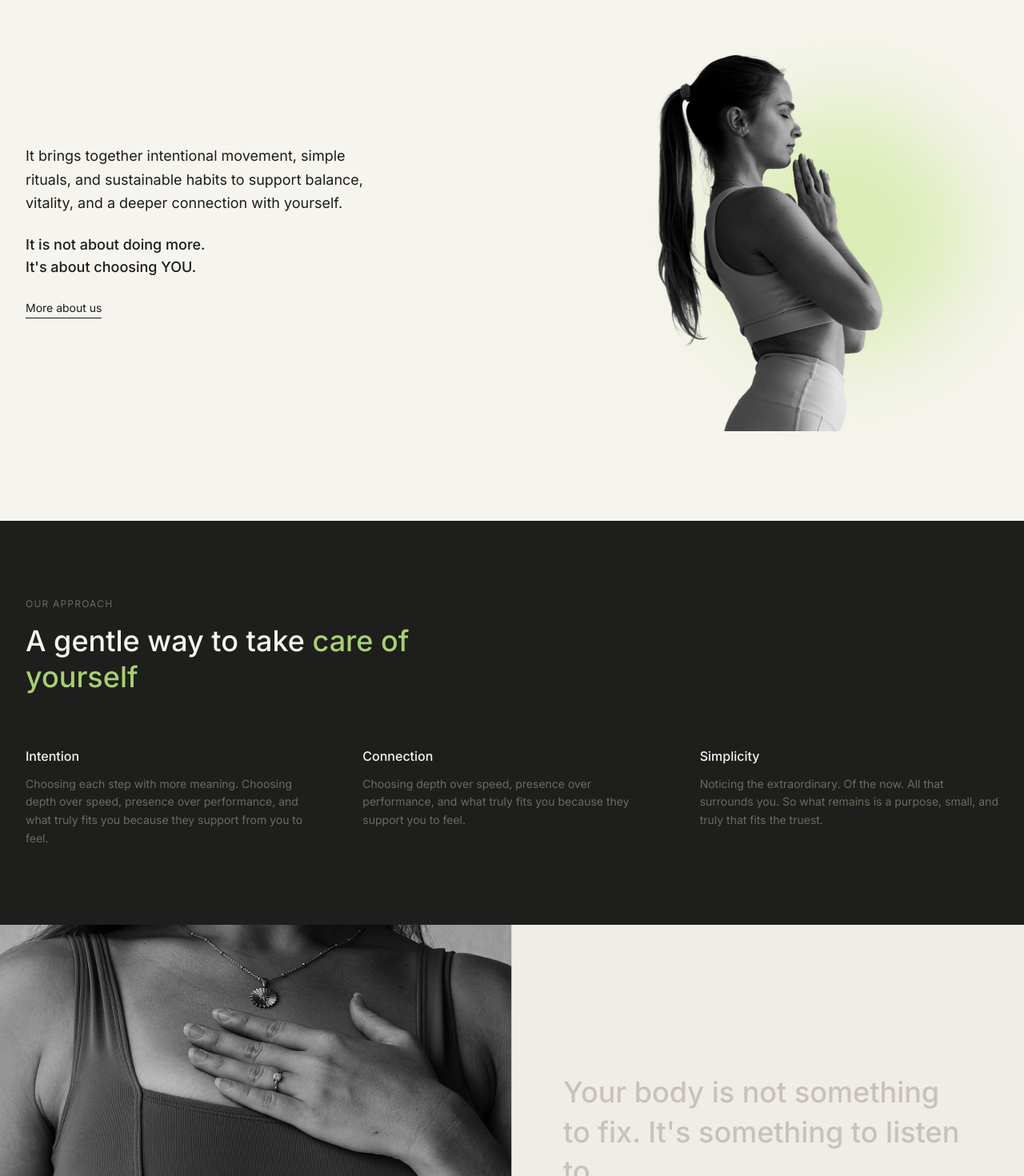
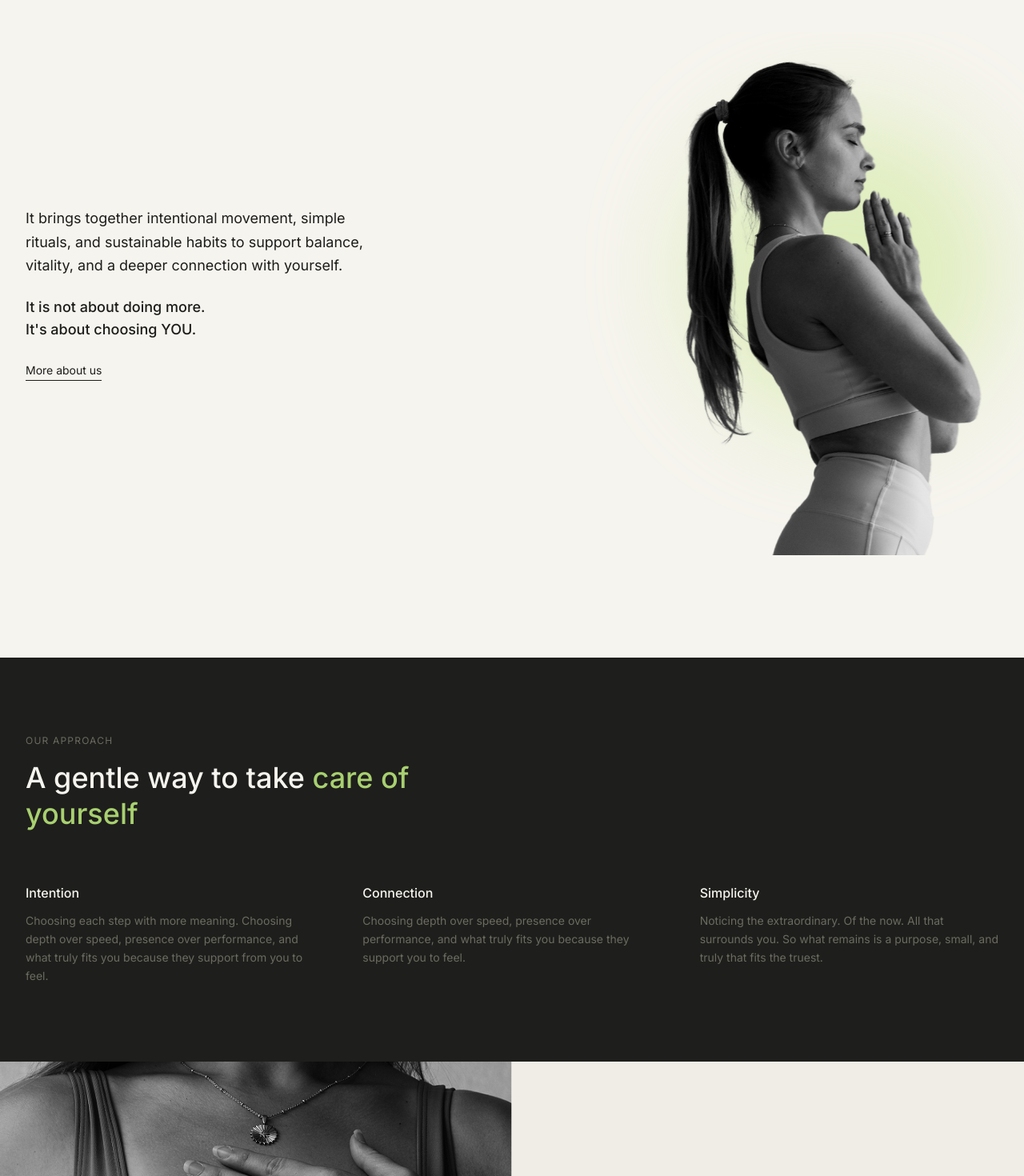
Before and after one commit to fredjesusdesign-stack/youfull, a Next.js app: page / in a window 1280 px wide. Shown: the part 1220-2690 px from the top of the page at 80% size. Built offline with nearby package versions, Linux system fonts and the light colour scheme; no server answers.

Commit message:
feat: max-width 1408px, larger about image, parallax green glow
Co-Authored-By: Claude Sonnet 4.6 <noreply@anthropic.com>

```diff
--- a/src/app/(public)/page.tsx
+++ b/src/app/(public)/page.tsx
@@ -1,5 +1,6 @@
 import Image from 'next/image'
 import Link from 'next/link'
+import ParallaxGlow from '@/components/ParallaxGlow'
 
 export default async function HomePage() {
   return (
@@ -16,7 +17,7 @@ export default async function HomePage() {
             style={{ objectPosition: '50% 35%' }}
             sizes="100vw"
           />
-          {/* youfull wordmark overlaid at the bottom of the image */}
+          {/* youfull wordmark overlaid at the bottom */}
           <div className="absolute bottom-0 left-0 right-0">
             <Image
               src="/logo-hero.svg"
@@ -31,13 +32,16 @@ export default async function HomePage() {
 
       {/* ── 2. TAGLINE ── */}
       <section className="px-8 pt-16 pb-20 md:pt-24 md:pb-28">
+        <div className="max-w-[1408px] mx-auto">
           <p className="text-[#030201] text-3xl md:text-5xl font-medium leading-tight max-w-3xl">
             Youfull is a holistic wellness platform designed to help users achieve balance, vitality, and mindfulness.
           </p>
+        </div>
       </section>
 
-      {/* ── 3. ABOUT — texto + foto com glow verde ── */}
-      <section className="px-8 pb-20 md:pb-28 grid md:grid-cols-2 gap-12 md:gap-16 items-center">
+      {/* ── 3. ABOUT — text + image with parallax glow ── */}
+      <section className="relative px-8 pb-20 md:pb-32 overflow-hidden">
+        <div className="max-w-[1408px] mx-auto grid md:grid-cols-2 gap-12 md:gap-16 items-center">
           {/* Left: text */}
           <div className="space-y-6">
             <p className="text-text text-base md:text-lg leading-relaxed max-w-md">
@@ -52,25 +56,25 @@ export default async function HomePage() {
             </Link>
           </div>
 
-        {/* Right: image with green glow */}
-        <div className="relative flex justify-center">
-          <div className="absolute inset-0 flex items-center justify-end pr-8">
-            <div className="w-64 h-64 md:w-80 md:h-80 rounded-full bg-[#c8e88c] opacity-60 blur-3xl" />
-          </div>
-          <div className="relative z-10 w-64 md:w-80">
+          {/* Right: image with parallax green glow */}
+          <div className="relative flex justify-center md:justify-end">
+            <ParallaxGlow />
+            <div className="relative z-10 w-72 md:w-[420px]">
               <Image
                 src="/hero-about.png"
                 alt="Yoga meditation"
                 width={480}
                 height={640}
-              className="w-full h-auto object-cover"
+                className="w-full h-auto"
               />
+            </div>
           </div>
         </div>
       </section>
 
       {/* ── 4. VALUES — dark section ── */}
       <section className="bg-[#1e1e1c] px-8 py-16 md:py-24">
+        <div className="max-w-[1408px] mx-auto">
           <p className="text-[#6b6b60] text-xs uppercase tracking-widest mb-4">Our approach</p>
           <h2 className="text-[#f6f4ee] text-3xl md:text-4xl font-medium leading-tight mb-12 md:mb-16 max-w-lg">
             A gentle way to take{' '}
@@ -97,10 +101,11 @@ export default async function HomePage() {
               </div>
             ))}
           </div>
+        </div>
       </section>
 
       {/* ── 5. QUOTE — two panels ── */}
-      <section className="grid md:grid-cols-2">
+      <section className="max-w-[1408px] mx-auto grid md:grid-cols-2">
         {/* Left: b&w photo */}
         <div className="relative h-[400px] md:h-[520px] overflow-hidden">
           <Image
@@ -108,7 +113,7 @@ export default async function HomePage() {
             alt=""
             fill
             className="object-cover object-top"
-            sizes="50vw"
+            sizes="(max-width: 768px) 100vw, 704px"
           />
         </div>
 
--- /dev/null
+++ b/src/components/ParallaxGlow.tsx
@@ -0,0 +1,26 @@
+'use client'
+
+import { useEffect, useRef } from 'react'
+
+export default function ParallaxGlow() {
+  const ref = useRef<HTMLDivElement>(null)
+
+  useEffect(() => {
+    const section = ref.current?.closest('section')
+    const handleScroll = () => {
+      if (!ref.current || !section) return
+      const rect = section.getBoundingClientRect()
+      const progress = -rect.top / window.innerHeight
+      ref.current.style.transform = `translateY(${progress * 80}px)`
+    }
+    window.addEventListener('scroll', handleScroll, { passive: true })
+    return () => window.removeEventListener('scroll', handleScroll)
+  }, [])
+
+  return (
+    <div
+      ref={ref}
+      className="absolute right-0 top-1/2 -translate-y-1/2 w-72 h-72 md:w-96 md:h-96 rounded-full bg-[#c8e88c] opacity-50 blur-3xl pointer-events-none will-change-transform"
+    />
+  )
+}
```
Lines whose indentation alone changed are shown as unchanged.
